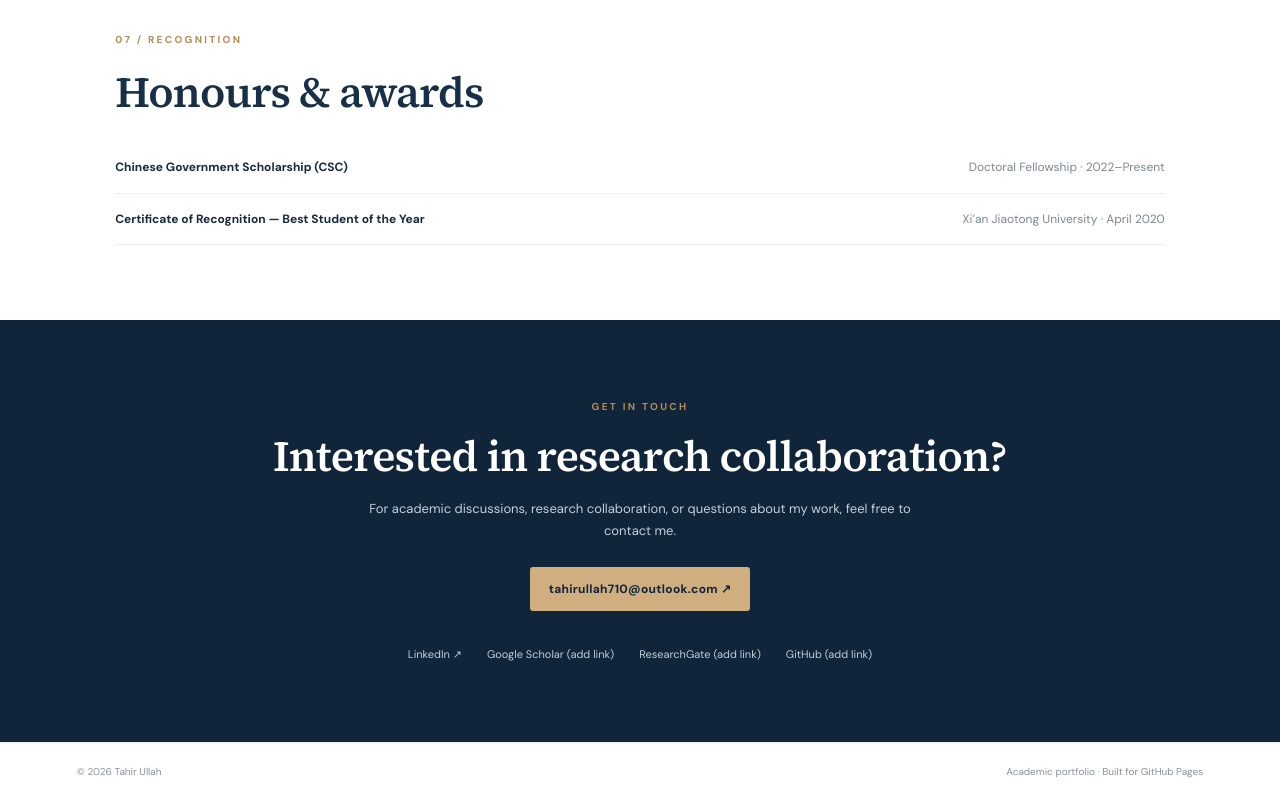
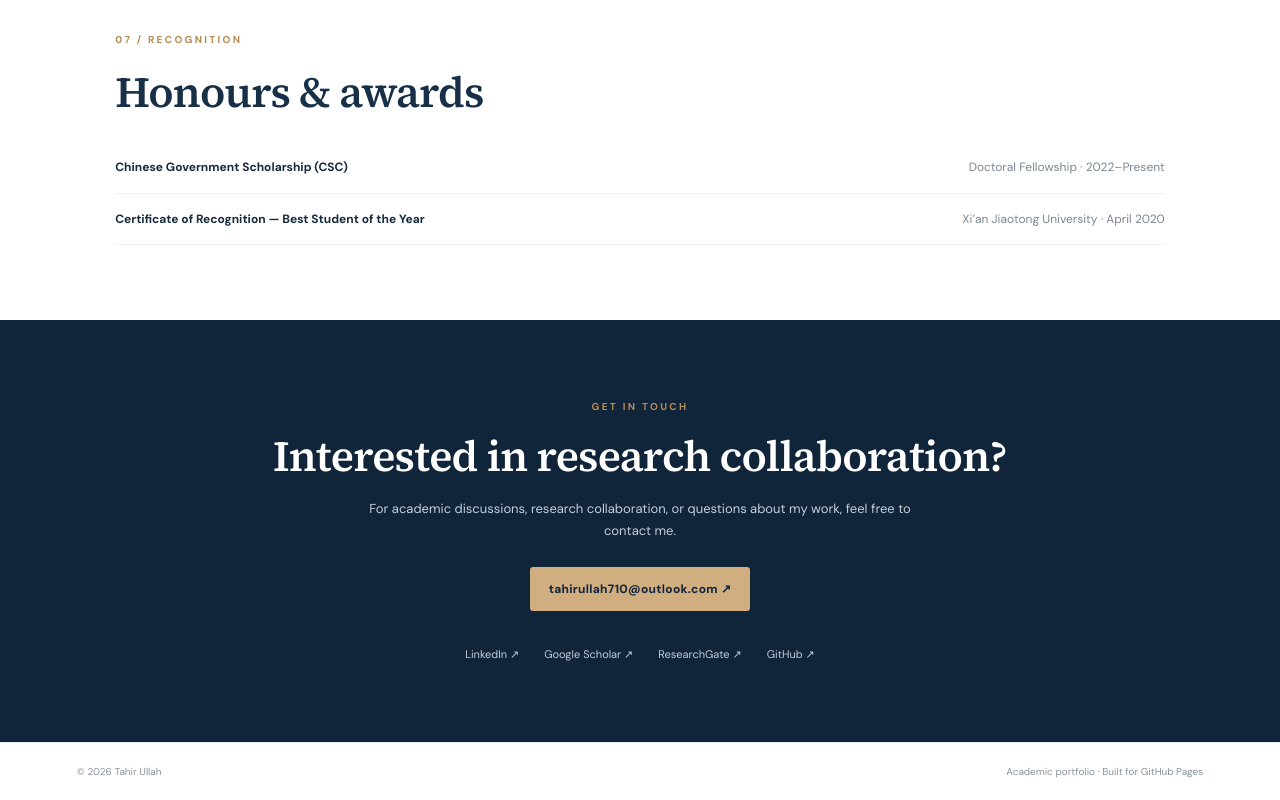
Before and after one commit to Tahirullah7710/tahirullah7710.github.io, a plain HTML site: page index.html in a window 1280 px wide. Shown: the part 5233-6033 px from the top of the page. Drawn offline with Linux system fonts and the light colour scheme.

Commit message:
Update index.html

```diff
--- a/index.html
+++ b/index.html
@@ -143,12 +143,28 @@
       <p class="eyebrow">GET IN TOUCH</p><h2>Interested in research collaboration?</h2>
       <p>For academic discussions, research collaboration, or questions about my work, feel free to contact me.</p>
       <a class="button light" href="mailto:tahirullah710@outlook.com">tahirullah710@outlook.com ↗</a>
-      <div class="social-links">
-        <a href="https://www.linkedin.com/in/tahirullah7710/" target="_blank" rel="noopener">LinkedIn ↗</a>
-        <a href="#" aria-label="Add Google Scholar profile URL">Google Scholar (add link)</a>
-        <a href="#" aria-label="Add ResearchGate profile URL">ResearchGate (add link)</a>
-        <a href="#" aria-label="Add GitHub profile URL">GitHub (add link)</a>
-      </div>
+
+<div class="social-links">
+    <a href="https://www.linkedin.com/in/tahirullah7710/"
+       target="_blank" rel="noopener noreferrer">
+        LinkedIn ↗
+    </a>
+
+    <a href="https://scholar.google.com/citations?user=xpAQdHUAAAAJ"
+       target="_blank" rel="noopener noreferrer">
+        Google Scholar ↗
+    </a>
+
+    <a href="https://www.researchgate.net/profile/Tahir-Ullah-4"
+       target="_blank" rel="noopener noreferrer">
+        ResearchGate ↗
+    </a>
+
+    <a href="https://github.com/Tahirullah7710"
+       target="_blank" rel="noopener noreferrer">
+        GitHub ↗
+    </a>
+</div>
     </section>
   </main>
   <footer><span>© <span id="year"></span> Tahir Ullah</span><span>Academic portfolio · Built for GitHub Pages</span></footer>
```
